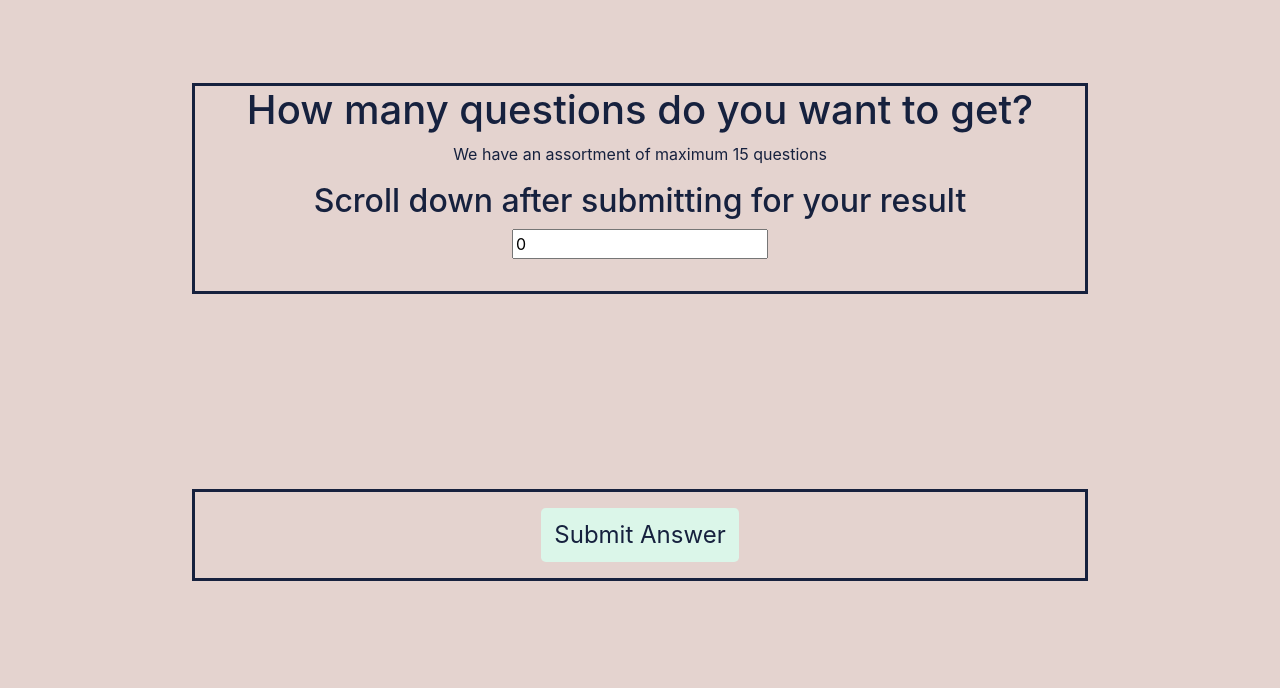
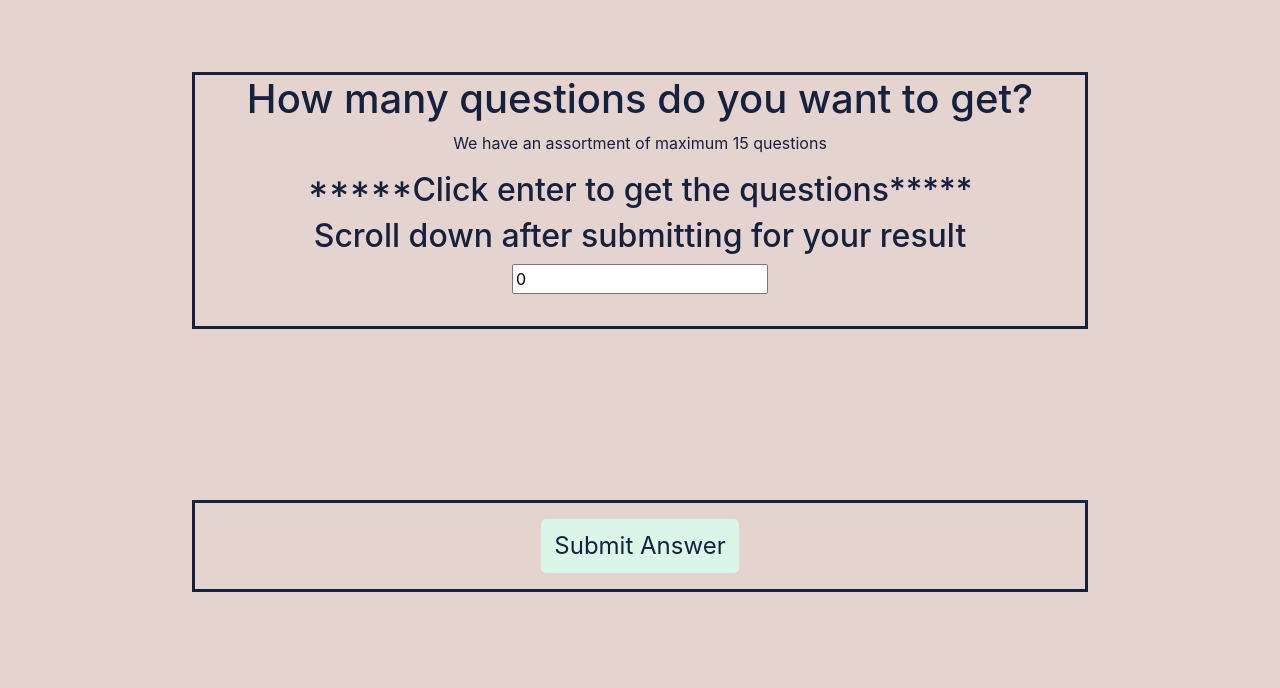
Before and after one commit to shaswata965/Dynamic_Quiz, a plain HTML site: page index.html in a window 1280 px wide. Shown: the part 78-766 px from the top of the page. Drawn offline with nearby package versions, Linux system fonts and the light colour scheme.

Commit message:
Add files via upload

```diff
--- a/index.html
+++ b/index.html
@@ -44,6 +44,7 @@
     <div class="main">
           <h1>How many questions do you want to get?</h1>
           <p>We have an assortment of maximum 15 questions</p>
+                    <h2>*****Click enter to get the questions*****</h2>
           <h2>Scroll down after submitting for your result</h2>
           <input type="text" id="qn" name="question_number" value="0">
     </div>
```
